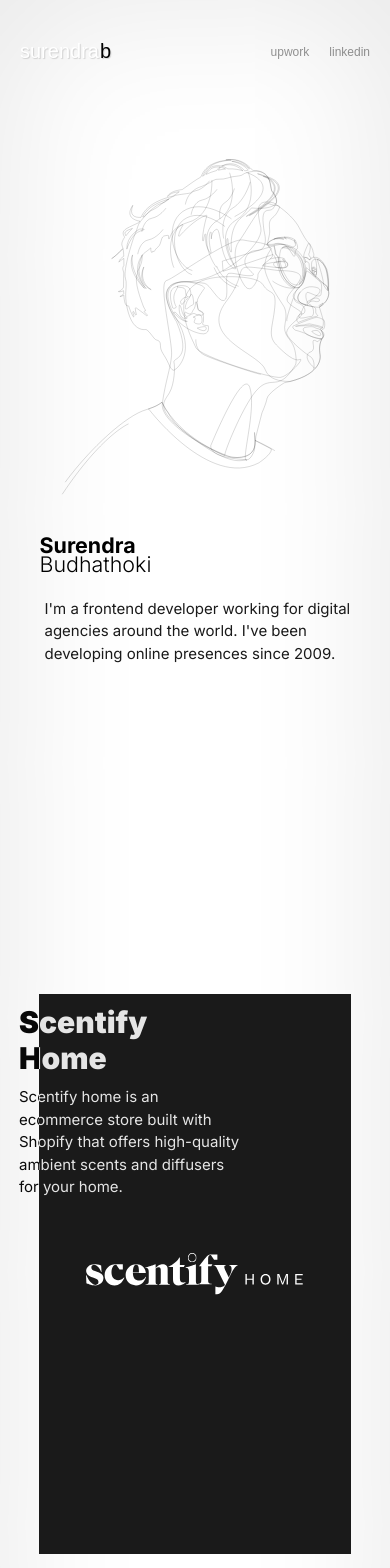
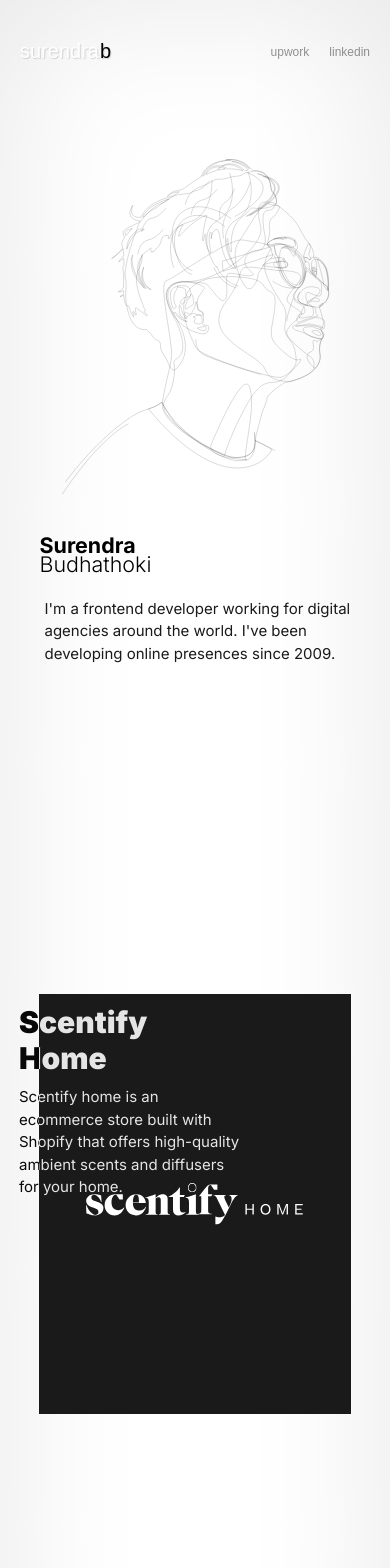
Before and after one commit to sjirel/personal-react-app, a React (Vite) app: page / in a window 390 px wide. Shown: the top 1568 px of the page. Built offline with nearby package versions, Linux system fonts and the light colour scheme.

Commit message:
small mobile fix

```diff
--- a/src/App.css
+++ b/src/App.css
@@ -439,7 +439,7 @@
   display: flex;
   align-items: center;
   justify-content: center;
-  height: 560px;
+  height: 420px;
   width: 100%;
   background-color: #1a1a1a;
   overflow: hidden;
@@ -556,6 +556,9 @@
   .portfolio--thumb {
     width: calc(100% - 20px);
   }
+  .portfolio--thumb a {
+    height: 560px;
+  }
   .portfolio--thumb a img {
     max-height: 120px;
   }
```
